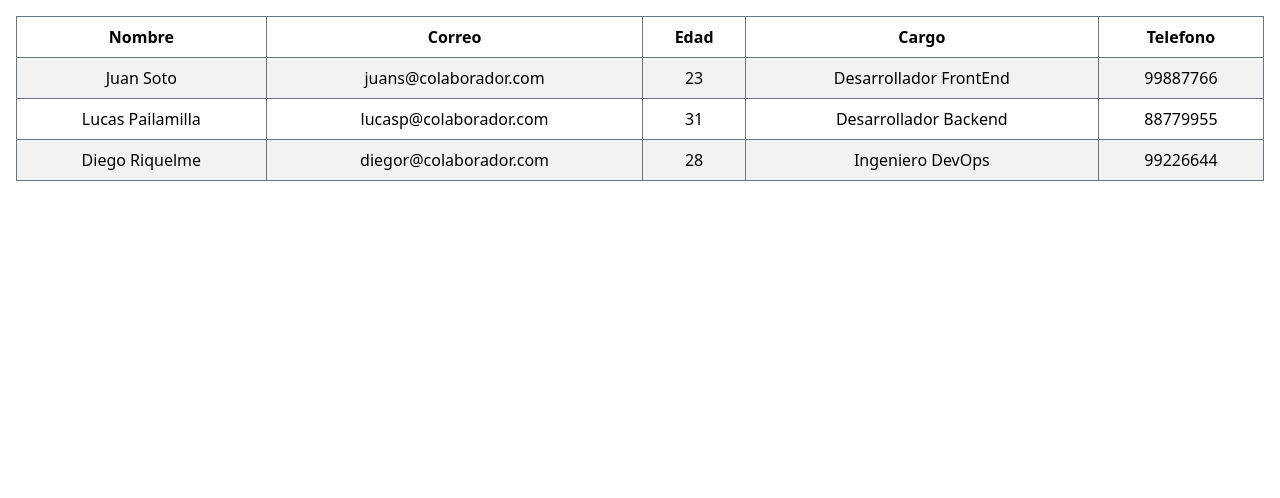
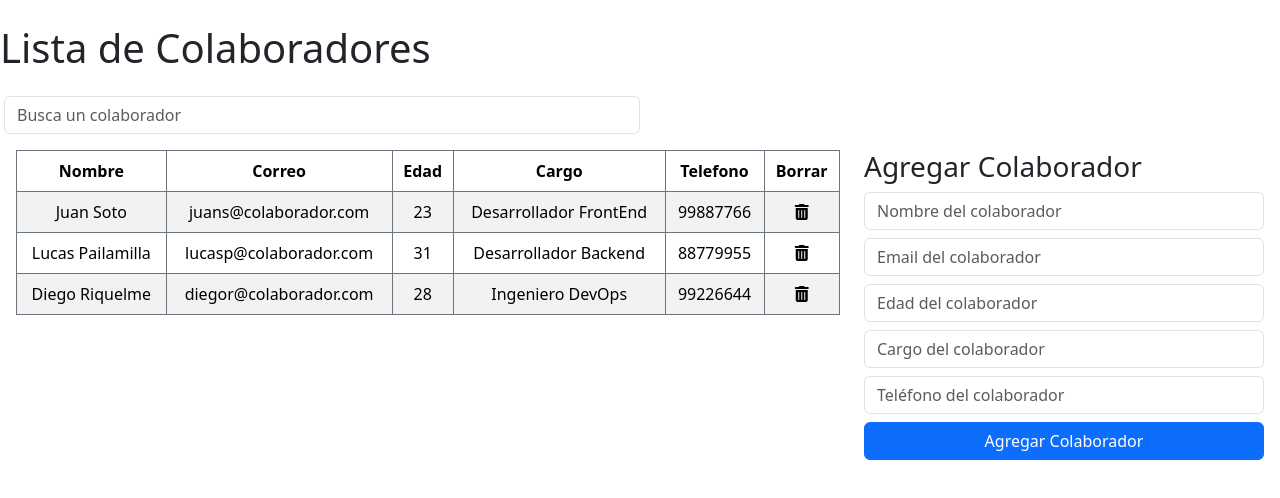
Before and after one commit to pramirezd/desafio3-react1, a React (Vite) app: page / in a window 1280 px wide. Shown: the top 498 px of the page. Built offline with nearby package versions, Linux system fonts and the light colour scheme.

Commit message:
Carga todas las componentes

```diff
--- a/index.html
+++ b/index.html
@@ -10,5 +10,6 @@
     <div id="root"></div>
     <script type="module" src="/src/main.jsx"></script>
     <script src="https://cdn.jsdelivr.net/npm/bootstrap@5.3.3/dist/js/bootstrap.bundle.min.js" integrity="sha384-YvpcrYf0tY3lHB60NNkmXc5s9fDVZLESaAA55NDzOxhy9GkcIdslK1eN7N6jIeHz" crossorigin="anonymous"></script>
+    <script src="https://kit.fontawesome.com/46b5c2afd3.js" crossorigin="anonymous"></script>
   </body>
 </html>
--- a/src/App.jsx
+++ b/src/App.jsx
@@ -1,14 +1,52 @@
-import './App.css'
-import { BaseColaboradores } from './BaseColaboradores'
-import Listado from './components/Listado/Listado'
+import { BaseColaboradores } from './BaseColaboradores';
+import Buscador from './components/Buscador/Buscador';
+import Listado from './components/Listado/Listado';
+import Formulario from './components/Formulario/Formulario';
+import Alert from './components/Alert/Alert';
+import { useState } from 'react';
 
 function App() {
+  const [baseColaboradores, setBaseColaboradores] = useState(BaseColaboradores);
+  const [employeeFilter, setemployeeFilter] = useState(baseColaboradores);
 
-    return (
-      <>
-        <Listado />
-      </>
-    )
+  const [alert, setAlert] = useState({
+    alertText: '',
+    alertCase: '',
+    alertStatus: false,
+  });
+
+  const addAlert = (newAlert) => {
+    setAlert(newAlert);
+  };
+
+  return (
+    <>
+      <h1 className="my-4">Lista de Colaboradores</h1>
+      <div className='m-1'>
+        <Buscador
+          dataFile={baseColaboradores}
+          dataFileFilter={setemployeeFilter}
+        />
+      </div>
+      <div className="row row-cols-2 justify-content-end m-1">
+        <Listado
+          dataFile={baseColaboradores}
+          setDataFile={setBaseColaboradores}
+          dataFileFilter={employeeFilter}
+          setDataFileFilter={setemployeeFilter}
+        />
+        <Formulario
+          className="formulario"
+          addAlert={addAlert}
+          dataFile={baseColaboradores}
+          setDataFile={setBaseColaboradores}
+          dataFileFilter={employeeFilter}
+          setDataFileFilter={setemployeeFilter}
+        />
+        <Alert className="alert" alerta={alert} />
+      </div>
+    </>
+  );
 }
 
-export default App
+export default App;
--- a/src/components/Alert/Alert.jsx
+++ b/src/components/Alert/Alert.jsx
@@ -0,0 +1,16 @@
+import React from 'react'
+
+const Alert = ({alerta}) => {
+
+  const { alertText, alertCase, alertStatus } = alerta;
+
+  return (
+    <div className='alert-box col-12 col-lg-4 text-center'>
+    <div className={`alert  ${alertStatus ? alertCase : 'display-none'} `}>
+      <span>{alertText}</span>
+    </div>
+    </div>
+  )
+}
+
+export default Alert
--- a/src/components/Buscador/Buscador.jsx
+++ b/src/components/Buscador/Buscador.jsx
@@ -0,0 +1,33 @@
+import React from 'react';
+
+const Buscador = ({ dataFile, dataFileFilter }) => {
+  function inputHandler(event) {
+    const searchEmployee = event.target.value.toLowerCase();
+
+    const searchResult = dataFile.filter(
+      (colaborador) =>
+        colaborador.nombre.toLowerCase().includes(searchEmployee) ||
+        colaborador.correo.toLowerCase().includes(searchEmployee) ||
+        colaborador.edad.includes(searchEmployee) ||
+        colaborador.cargo.toLowerCase().includes(searchEmployee) ||
+        colaborador.telefono.includes(searchEmployee)
+    );
+
+    dataFileFilter(searchResult);
+  }
+
+  return (
+    <div className="buscador col-12 col-md-6">
+      <input
+        type="text"
+        name="buscador"
+        id="buscador"
+        placeholder="Busca un colaborador"
+        className="form-control mb-3"
+        onChange={inputHandler}
+      />
+    </div>
+  );
+}
+
+export default Buscador
--- a/src/components/Formulario/Formulario.jsx
+++ b/src/components/Formulario/Formulario.jsx
@@ -0,0 +1,169 @@
+import React from 'react';
+import { useState, useEffect } from 'react';
+
+const Formulario = ({ addAlert, dataFile, setDataFile, dataFileFilter, setDataFileFilter }) => {
+  const [employeeData, setEmployeeData] = useState({
+    nombre: '',
+    correo: '',
+    edad: '',
+    cargo: '',
+    telefono: '',
+  });
+
+  function handlerInputs(event) {
+    if (event.target.id === 'inputNombre') {
+        setEmployeeData({ ...employeeData, nombre: event.target.value });
+    }
+
+    if (event.target.id === 'inputEmail') {
+        setEmployeeData({ ...employeeData, correo: event.target.value });
+    }
+
+    if (event.target.id === 'inputEdad') {
+        setEmployeeData({ ...employeeData, edad: event.target.value });
+    }
+    if (event.target.id === 'inputCargo') {
+        setEmployeeData({ ...employeeData, cargo: event.target.value });
+    }
+    if (event.target.id === 'inputTelefono') {
+        setEmployeeData({ ...employeeData, telefono: event.target.value });
+    }
+  }
+
+  function addEmployee(event) {
+    event.preventDefault();
+
+    const isValidEmail = /^[a-zA-Z0-9._-]+@[a-zA-Z0-9.-]+\.[a-zA-Z]{2,4}$/;
+    const isValidPhone = /^[0-9]{9}$/;
+
+    if (
+        employeeData.nombre.trim() === '' ||
+        employeeData.correo === '' ||
+        employeeData.edad === '' ||
+        employeeData.cargo.trim() === '' ||
+        employeeData.telefono === ''
+    ) {
+      addAlert({
+        alertText: 'Completa todos los campos!',
+        alertCase: 'alert-danger',
+        alertStatus: true,
+      });
+    } else if (!isValidEmail.test(employeeData.correo)) {
+      addAlert({
+        alertText: 'Formato de email incorrecto',
+        alertCase: 'alert-danger',
+        alertStatus: true,
+      });
+    } else if (!isValidPhone.test(employeeData.telefono)) {
+      addAlert({
+        alertText: 'El teléfono debe contar con 9 dígitos',
+        alertCase: 'alert-danger',
+        alertStatus: true,
+      });
+    } else {
+      addAlert({
+        alertText: 'Colaborador añadido exitosamente',
+        alertCase: 'alert-success',
+        alertStatus: true,
+      });
+
+      const newId = dataFile.length
+        ? (parseInt(dataFile[dataFile.length - 1].id) + 1).toString()
+        : '0';
+
+      setDataFile([...dataFile, { ...employeeData, id: newId }]);
+      setDataFileFilter([...dataFileFilter, { ...employeeData, id: newId }]);
+
+      setEmployeeData({
+        nombre: '',
+        correo: '',
+        edad: '',
+        cargo: '',
+        telefono: '',
+      });
+    }
+  }
+
+  useEffect(() => {
+    setEmployeeData({
+      nombre: '',
+      correo: '',
+
+      edad: '',
+      cargo: '',
+      telefono: '',
+    });
+  }, [dataFile]);
+
+  return (
+    <div className="formulario col-12 col-lg-4">
+      <h3>Agregar Colaborador</h3>
+
+      <form noValidate onSubmit={(event) => addEmployee(event)}>
+        <div className="mb-2">
+          <input
+            onChange={(event) => handlerInputs(event)}
+            value={employeeData.nombre}
+            type="text"
+            className="form-control"
+            id="inputNombre"
+            placeholder="Nombre del colaborador"
+          />
+        </div>
+
+        <div className="mb-2">
+          <input
+            onChange={(event) => handlerInputs(event)}
+            value={employeeData.correo}
+            type="email"
+            className="form-control"
+            id="inputEmail"
+            placeholder="Email del colaborador"
+            pattern=".*"
+          />
+        </div>
+
+        <div className="mb-2">
+          <input
+            onChange={(event) => handlerInputs(event)}
+            value={employeeData.edad}
+            type="number"
+            className="form-control"
+            id="inputEdad"
+            placeholder="Edad del colaborador"
+          />
+        </div>
+
+        <div className="mb-2">
+          <input
+            onChange={(event) => handlerInputs(event)}
+            value={employeeData.cargo}
+            type="text"
+            className="form-control"
+            id="inputCargo"
+            placeholder="Cargo del colaborador"
+          />
+        </div>
+
+        <div className="mb-2">
+          <input
+            onChange={(event) => handlerInputs(event)}
+            value={employeeData.telefono}
+            type="text"
+            className="form-control"
+            id="inputTelefono"
+            placeholder="Teléfono del colaborador"
+          />
+        </div>
+
+        <div className="d-grid mb-2">
+          <button type="submit" className="btn btn-primary">
+            Agregar Colaborador
+          </button>
+        </div>
+      </form>
+    </div>
+  );
+}
+
+export default Formulario
--- a/src/components/Listado/Listado.jsx
+++ b/src/components/Listado/Listado.jsx
@@ -1,33 +1,52 @@
-import React from 'react'
-import { BaseColaboradores } from '../../BaseColaboradores'
+import React from 'react';
 
-const Listado = () => {
-    return (
-        <div className="table-responsive m-3">
-            <table class="table table-striped align-middle text-center table-bordered border-secondary">
-            <thead>
-                <tr>
-                    <th scope="col">Nombre</th>
-                    <th scope="col">Correo</th>
-                    <th scope="col">Edad</th>
-                    <th scope="col">Cargo</th>
-                    <th scope="col">Telefono</th>
-                </tr>
-            </thead>
-            <tbody>
-                {BaseColaboradores.map((colaborador) => (
-                    <tr>
+const Listado = ({ dataFile, setDataFile, dataFileFilter, setDataFileFilter }) => {
+
+  function deleteEmployee(id) {
+
+    const newData = [...dataFile].filter((colaborador) => colaborador.id !== id);
+    setDataFile(newData);
+
+    const newDataFilter = [...dataFileFilter].filter(
+      (colaborador) => colaborador.id !== id
+    );
+
+    setDataFileFilter(newDataFilter);
+  }
+
+  const colaboradores = dataFileFilter.map((colaborador) => (
+    <tr key={colaborador.id}>
       <td>{colaborador.nombre}</td>
       <td>{colaborador.correo}</td>
       <td>{colaborador.edad}</td>
       <td>{colaborador.cargo}</td>
       <td>{colaborador.telefono}</td>
+      <td>
+        <i
+          className="fa-solid fa-trash-can"
+          onClick={() => deleteEmployee(colaborador.id)}
+        ></i>
+      </td>
     </tr>
-                ))}
-            </tbody>
+  ));
+
+  return (
+    <div className="table-responsive col-12 col-lg-8 mb-2">
+      <table className="table table-striped table-bordered border-secondary text-center">
+        <thead>
+          <tr>
+            <th>Nombre</th>
+            <th>Correo</th>
+            <th>Edad</th>
+            <th>Cargo</th>
+            <th>Telefono</th>
+            <th>Borrar</th>
+          </tr>
+        </thead>
+        <tbody>{colaboradores}</tbody>
       </table>
     </div>
-    )
+  );
 }
 
 export default Listado
```
Lines whose indentation alone changed are shown as unchanged.
